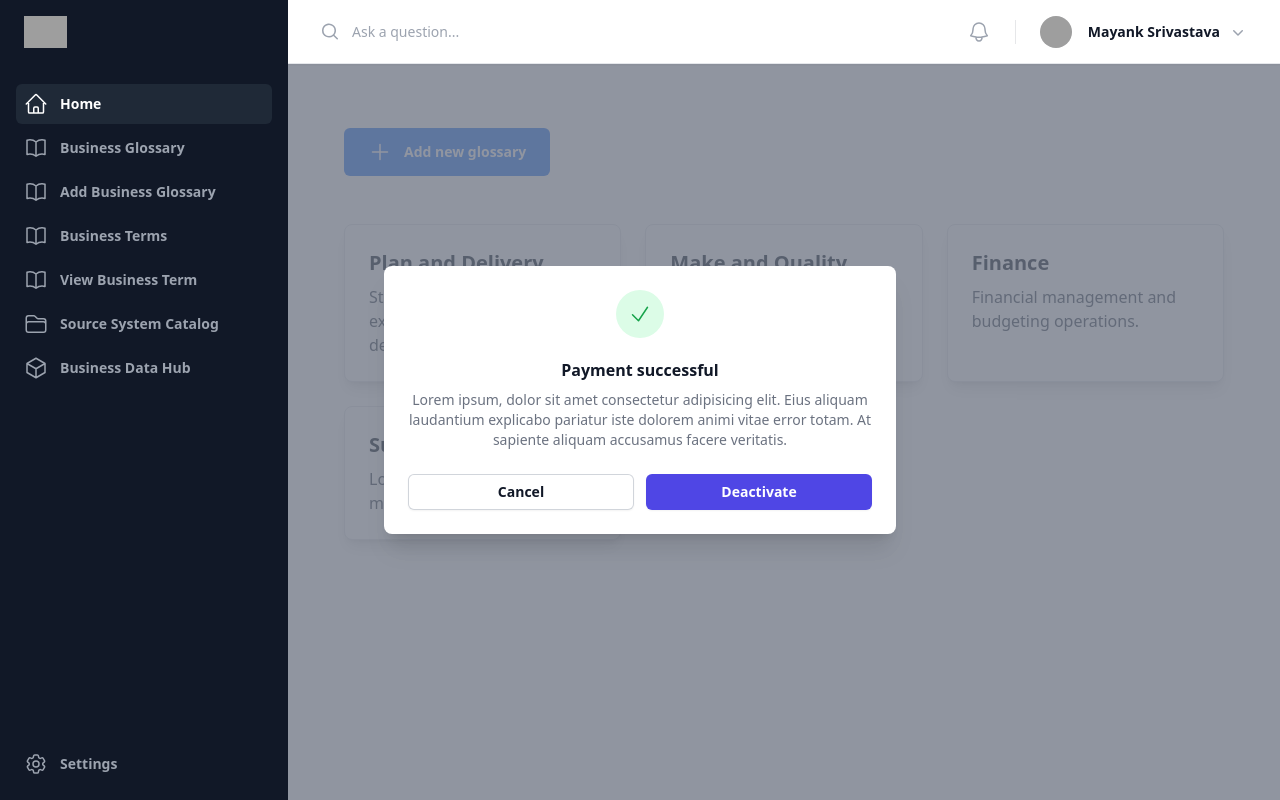
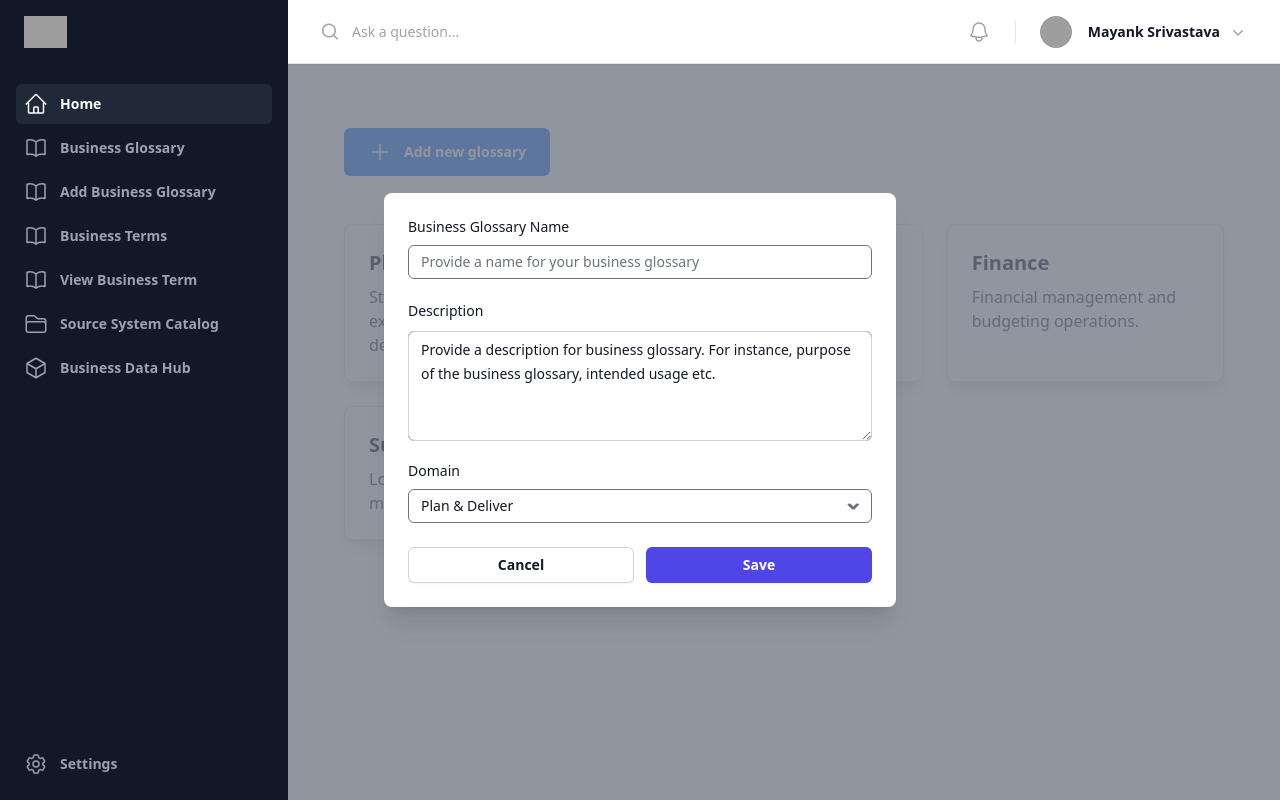
Before and after one commit to sourabhgrover/project-columbus-fe, a React (Vite) app: page /business-glossary in a window 1280 px wide. Both pictures are taken after a click on the button "Add new glossary". Built offline with nearby package versions, Linux system fonts and the light colour scheme; grey boxes are pictures that could not be loaded.

Commit message:
Business Glossary

```diff
--- a/src/pages/addBusinessGlossary.jsx
+++ b/src/pages/addBusinessGlossary.jsx
@@ -1,61 +1,149 @@
-'use client'
+"use client";
 
-import { useState } from 'react'
-import { Dialog, DialogBackdrop, DialogPanel, DialogTitle } from '@headlessui/react'
-import { CheckIcon } from '@heroicons/react/24/outline'
+import { useState } from "react";
+import { Dialog, DialogBackdrop, DialogPanel } from "@headlessui/react";
+import PropTypes from "prop-types";
+import { ChevronDownIcon } from "@heroicons/react/16/solid";
 
-export default function Example({open, setOpen}) {
+// Utility function for validation
+const validateInput = (value) => /^[a-zA-Z0-9\s]+$/.test(value);
 
+const Button = ({ onClick, children, className }) => (
+  <button
+    type="button"
+    onClick={onClick}
+    className={`${className} inline-flex w-full justify-center rounded-md px-3 py-2 text-sm font-semibold shadow-sm`}
+  >
+    {children}
+  </button>
+);
+
+Button.propTypes = {
+  onClick: PropTypes.func.isRequired,
+  children: PropTypes.node.isRequired,
+  className: PropTypes.string.isRequired,
+};
+
+export default function GlossaryDialog({ open, setOpen }) {
+  const [glossaryName, setGlossaryName] = useState("");
+
+  const handleClose = () => {
+    console.log("Dialog closed");
+    setOpen(false);
+  };
+
+  const handleInputChange = (e) => {
+    const value = e.target.value;
+    if (validateInput(value)) {
+      setGlossaryName(value);
+    } else {
+      console.error("Invalid input detected");
+    }
+  };
 
   return (
-    <Dialog open={open} onClose={setOpen} className="relative z-10">
-      <DialogBackdrop
-        transition
-        className="fixed inset-0 bg-gray-500/75 transition-opacity data-[closed]:opacity-0 data-[enter]:duration-300 data-[leave]:duration-200 data-[enter]:ease-out data-[leave]:ease-in"
-      />
-
-      <div className="fixed inset-0 z-10 w-screen overflow-y-auto">
+    <Dialog
+      open={open}
+      onClose={setOpen}
+      className="relative z-10"
+      aria-labelledby="dialog-title"
+    >
+      <DialogBackdrop className="fixed inset-0 bg-gray-500/75 transition-opacity" />
+      <div className="fixed inset-0 z-10 overflow-y-auto">
         <div className="flex min-h-full items-end justify-center p-4 text-center sm:items-center sm:p-0">
-          <DialogPanel
-            transition
-            className="relative transform overflow-hidden rounded-lg bg-white px-4 pb-4 pt-5 text-left shadow-xl transition-all data-[closed]:translate-y-4 data-[closed]:opacity-0 data-[enter]:duration-300 data-[leave]:duration-200 data-[enter]:ease-out data-[leave]:ease-in sm:my-8 sm:w-full sm:max-w-lg sm:p-6 data-[closed]:sm:translate-y-0 data-[closed]:sm:scale-95"
-          >
+          <DialogPanel className="relative transform overflow-hidden rounded-lg bg-white px-4 pb-4 pt-5 text-left shadow-xl sm:my-8 sm:w-full sm:max-w-lg sm:p-6">
+            <h2 id="dialog-title" className="sr-only">
+              Glossary Dialog
+            </h2>
             <div>
-              <div className="mx-auto flex size-12 items-center justify-center rounded-full bg-green-100">
-                <CheckIcon aria-hidden="true" className="size-6 text-green-600" />
+              <label
+                htmlFor="glossaryname"
+                className="block text-sm font-medium text-gray-900"
+              >
+                Business Glossary Name
+              </label>
+              <div className="mt-2">
+                <input
+                  id="glossaryname"
+                  name="glossaryname"
+                  type="text"
+                  value={glossaryName}
+                  onChange={handleInputChange}
+                  placeholder="Provide a name for your business glossary"
+                  className="block w-full rounded-md bg-white px-3 py-1.5 text-base text-gray-900 outline-gray-300 focus:outline-indigo-600 sm:text-sm"
+                />
               </div>
-              <div className="mt-3 text-center sm:mt-5">
-                <DialogTitle as="h3" className="text-base font-semibold text-gray-900">
-                  Payment successful
-                </DialogTitle>
+              <div>
+                <label
+                  htmlFor="description"
+                  className="block text-sm/6 font-medium text-gray-900 mt-5"
+                >
+                  Description
+                </label>
                 <div className="mt-2">
-                  <p className="text-sm text-gray-500">
-                    Lorem ipsum, dolor sit amet consectetur adipisicing elit. Eius aliquam laudantium explicabo pariatur
-                    iste dolorem animi vitae error totam. At sapiente aliquam accusamus facere veritatis.
-                  </p>
+                  <textarea
+                    id="description"
+                    name="description"
+                    rows={4}
+                    className="block w-full rounded-md bg-white px-3 py-1.5 text-base text-gray-900 outline outline-1 -outline-offset-1 outline-gray-300 placeholder:text-gray-400 focus:outline focus:outline-2 focus:-outline-offset-2 focus:outline-indigo-600 sm:text-sm/6"
+                    defaultValue="Provide a description for business glossary. For instance, purpose of the business glossary, intended usage etc."
+                    onFocus={(e) => {
+                      if (
+                        e.target.value ===
+                        "Provide a description for business glossary. For instance, purpose of the business glossary, intended usage etc."
+                      ) {
+                        e.target.value = ""; // Clear the default value
+                      }
+                    }}
+                  />
                 </div>
+              </div>
+              <label
+                htmlFor="domain"
+                className="block text-sm font-medium text-gray-900 mt-5"
+              >
+                Domain
+              </label>
+              <div className="relative mt-2">
+                <select
+                  id="domain"
+                  name="domain"
+                  defaultValue="Plan & Deliver"
+                  className="block w-full rounded-md bg-white py-1.5 pl-3 pr-8 text-base text-gray-900 outline-gray-300 focus:outline-indigo-600 sm:text-sm"
+                >
+                  <option>Plan & Deliver</option>
+                  <option>Finance</option>
+                  <option>Make & Quality</option>
+                </select>
+                <ChevronDownIcon
+                  className="absolute right-2 top-1/2 -translate-y-1/2 h-5 w-5 text-gray-500"
+                  aria-hidden="true"
+                />
               </div>
             </div>
             <div className="mt-5 sm:mt-6 sm:grid sm:grid-flow-row-dense sm:grid-cols-2 sm:gap-3">
-              <button
-                type="button"
-                onClick={() => setOpen(false)}
-                className="inline-flex w-full justify-center rounded-md bg-indigo-600 px-3 py-2 text-sm font-semibold text-white shadow-sm hover:bg-indigo-500 focus-visible:outline focus-visible:outline-2 focus-visible:outline-offset-2 focus-visible:outline-indigo-600 sm:col-start-2"
+              <Button
+                onClick={handleClose}
+                className="bg-indigo-600 text-white hover:bg-indigo-500 sm:col-start-2"
               >
-                Deactivate
-              </button>
-              <button
-                type="button"
-                data-autofocus
-                onClick={() => setOpen(false)}
-                className="mt-3 inline-flex w-full justify-center rounded-md bg-white px-3 py-2 text-sm font-semibold text-gray-900 shadow-sm ring-1 ring-inset ring-gray-300 hover:bg-gray-50 sm:col-start-1 sm:mt-0"
+                Save
+              </Button>
+              <Button
+                onClick={handleClose}
+                className="bg-white text-gray-900 ring-1 ring-inset ring-gray-300 hover:bg-gray-50 sm:col-start-1"
               >
                 Cancel
-              </button>
+              </Button>
             </div>
           </DialogPanel>
         </div>
       </div>
     </Dialog>
-  )
+  );
 }
+
+// Validate props for the GlossaryDialog component
+GlossaryDialog.propTypes = {
+  open: PropTypes.bool.isRequired, // Ensures `open` is a required boolean
+  setOpen: PropTypes.func.isRequired, // Ensures `setOpen` is a required function
+};
```
